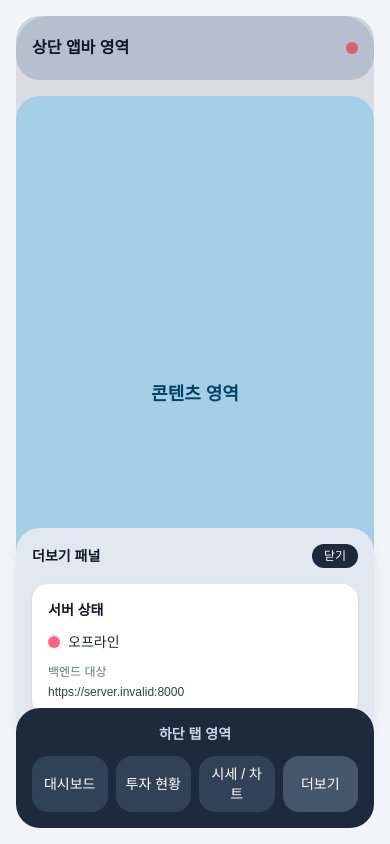
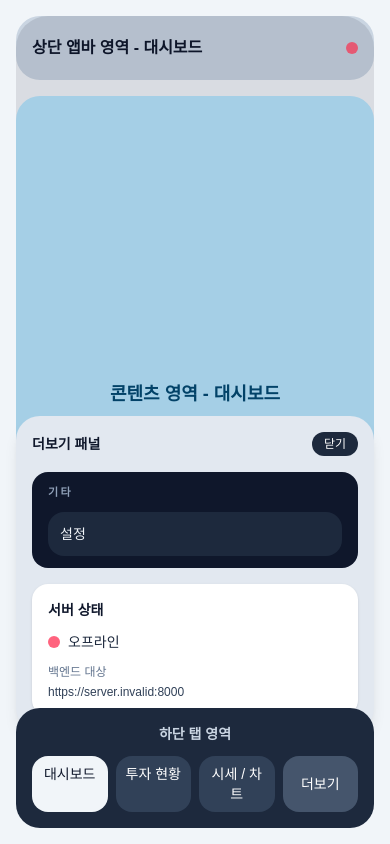
Before and after one commit to HoilRyu/session-trading, a React (Vite) app in the folder frontend/: page /dashboard in a window 390 px wide. Both pictures are taken after a click on the button "더보기". Built offline with nearby package versions, Linux system fonts and the light colour scheme; no server answers.

Commit message:
feat: 모바일 메뉴 라우팅 추가

```diff
--- a/frontend/src/app/router.tsx
+++ b/frontend/src/app/router.tsx
@@ -1,5 +1,11 @@
 import { createBrowserRouter, Navigate } from 'react-router'
 
+import {
+  DASHBOARD_NAV_ITEM,
+  INVESTMENT_STATUS_NAV_ITEM,
+  MARKET_CHART_NAV_ITEM,
+  SETTINGS_NAV_ITEM,
+} from '../features/navigation/navigationItems'
 import { DashboardPage } from '../pages/DashboardPage'
 import { HomePage } from '../pages/HomePage'
 import { InvestmentStatusPage } from '../pages/InvestmentStatusPage'
@@ -19,18 +25,22 @@ export const routes = [
       {
         path: 'dashboard',
         element: <DashboardPage />,
+        handle: { menuLabel: DASHBOARD_NAV_ITEM.label },
       },
       {
         path: 'investment-status',
         element: <InvestmentStatusPage />,
+        handle: { menuLabel: INVESTMENT_STATUS_NAV_ITEM.label },
       },
       {
         path: 'market-chart',
         element: <MarketChartPage />,
+        handle: { menuLabel: MARKET_CHART_NAV_ITEM.label },
       },
       {
         path: 'settings',
         element: <SettingsPage />,
+        handle: { menuLabel: SETTINGS_NAV_ITEM.label },
       },
     ],
   },
--- a/frontend/src/features/navigation/DesktopSidebarMenu.tsx
+++ b/frontend/src/features/navigation/DesktopSidebarMenu.tsx
@@ -1,32 +1,6 @@
 import { NavLink } from 'react-router'
 
-type SidebarMenuItem = {
-  label: string
-  to: string
-}
-
-type SidebarMenuSection = {
-  title: string
-  items: SidebarMenuItem[]
-}
-
-const SIDEBAR_MENU_SECTIONS: SidebarMenuSection[] = [
-  {
-    title: '대시보드',
-    items: [{ label: '대시보드', to: '/dashboard' }],
-  },
-  {
-    title: '투자',
-    items: [
-      { label: '투자 현황', to: '/investment-status' },
-      { label: '시세 / 차트', to: '/market-chart' },
-    ],
-  },
-  {
-    title: '기타',
-    items: [{ label: '설정', to: '/settings' }],
-  },
-]
+import { SIDEBAR_MENU_SECTIONS } from './navigationItems'
 
 export function DesktopSidebarMenu() {
   return (
@@ -52,7 +26,7 @@ export function DesktopSidebarMenu() {
               {section.items.map((item) => (
                 <NavLink
                   key={item.label}
-                  to={item.to}
+                  to={item.path}
                   className={({ isActive }) =>
                     [
                       'flex w-full items-center justify-between rounded-2xl border px-3 py-3 text-left text-sm font-medium transition-colors',
--- /dev/null
+++ b/frontend/src/features/navigation/navigationItems.ts
@@ -0,0 +1,52 @@
+export type NavigationItem = {
+  label: string
+  path: string
+}
+
+export type NavigationSection = {
+  title: string
+  items: NavigationItem[]
+}
+
+export const DASHBOARD_NAV_ITEM: NavigationItem = {
+  label: '대시보드',
+  path: '/dashboard',
+}
+
+export const INVESTMENT_STATUS_NAV_ITEM: NavigationItem = {
+  label: '투자 현황',
+  path: '/investment-status',
+}
+
+export const MARKET_CHART_NAV_ITEM: NavigationItem = {
+  label: '시세 / 차트',
+  path: '/market-chart',
+}
+
+export const SETTINGS_NAV_ITEM: NavigationItem = {
+  label: '설정',
+  path: '/settings',
+}
+
+export const SIDEBAR_MENU_SECTIONS: NavigationSection[] = [
+  {
+    title: '대시보드',
+    items: [DASHBOARD_NAV_ITEM],
+  },
+  {
+    title: '투자',
+    items: [INVESTMENT_STATUS_NAV_ITEM, MARKET_CHART_NAV_ITEM],
+  },
+  {
+    title: '기타',
+    items: [SETTINGS_NAV_ITEM],
+  },
+]
+
+export const MOBILE_PRIMARY_NAV_ITEMS: NavigationItem[] = [
+  DASHBOARD_NAV_ITEM,
+  INVESTMENT_STATUS_NAV_ITEM,
+  MARKET_CHART_NAV_ITEM,
+]
+
+export const MOBILE_MORE_NAV_ITEMS: NavigationItem[] = [SETTINGS_NAV_ITEM]
--- a/frontend/src/pages/HomePage.tsx
+++ b/frontend/src/pages/HomePage.tsx
@@ -1,5 +1,5 @@
 import { useState } from 'react'
-import { Outlet } from 'react-router'
+import { NavLink, Outlet, useMatches } from 'react-router'
 
 import {
   BackendStatusCard,
@@ -7,6 +7,10 @@ import {
   BackendStatusPanel,
 } from '../features/backend-status/components/BackendStatus'
 import { DesktopSidebarMenu } from '../features/navigation/DesktopSidebarMenu'
+import {
+  MOBILE_MORE_NAV_ITEMS,
+  MOBILE_PRIMARY_NAV_ITEMS,
+} from '../features/navigation/navigationItems'
 import { useBackendHealth } from '../features/backend-status/useBackendHealth'
 
 type MobileAreaBlockProps = {
@@ -27,7 +31,16 @@ function MobileAreaBlock({ label, className }: MobileAreaBlockProps) {
 export function HomePage() {
   const [isMoreOpen, setIsMoreOpen] = useState(false)
   const { status, target } = useBackendHealth()
+  const matches = useMatches()
   const closeMorePanel = () => setIsMoreOpen(false)
+  const activeRouteMatch = [...matches].reverse().find((match) => {
+    const handle = match.handle as { menuLabel?: unknown } | undefined
+
+    return typeof handle?.menuLabel === 'string'
+  })
+  const activeMenuLabel =
+    (activeRouteMatch?.handle as { menuLabel?: string } | undefined)?.menuLabel ??
+    '대시보드'
 
   return (
     <main className="min-h-screen bg-slate-100">
@@ -47,11 +60,13 @@ export function HomePage() {
 
       <section className="relative flex h-screen flex-col gap-4 overflow-hidden p-4 md:hidden">
         <div className="flex h-16 items-center justify-between rounded-3xl bg-slate-300 px-4 text-slate-900">
-          <span className="text-base font-semibold">상단 앱바 영역</span>
+          <span className="text-base font-semibold">
+            {`상단 앱바 영역 - ${activeMenuLabel}`}
+          </span>
           <BackendStatusDot status={status} />
         </div>
         <MobileAreaBlock
-          label="콘텐츠 영역"
+          label={`콘텐츠 영역 - ${activeMenuLabel}`}
           className="min-h-0 flex-1 bg-sky-200 text-sky-900"
         />
         {isMoreOpen ? (
@@ -78,6 +93,31 @@ export function HomePage() {
                 </button>
               </div>
 
+              <div className="mt-4 rounded-2xl bg-slate-900 px-4 py-3 text-white">
+                <p className="text-[11px] font-semibold uppercase tracking-[0.22em] text-slate-400">
+                  기타
+                </p>
+                <div className="mt-3 flex flex-col gap-2">
+                  {MOBILE_MORE_NAV_ITEMS.map((item) => (
+                    <NavLink
+                      key={item.path}
+                      to={item.path}
+                      onClick={closeMorePanel}
+                      className={({ isActive }) =>
+                        [
+                          'rounded-2xl px-3 py-3 text-sm font-medium transition-colors',
+                          isActive
+                            ? 'bg-slate-100 text-slate-900'
+                            : 'bg-slate-800 text-slate-100',
+                        ].join(' ')
+                      }
+                    >
+                      {item.label}
+                    </NavLink>
+                  ))}
+                </div>
+              </div>
+
               <BackendStatusPanel status={status} target={target} />
             </div>
           </>
@@ -87,27 +127,21 @@ export function HomePage() {
             하단 탭 영역
           </div>
           <div className="mt-3 grid grid-cols-4 gap-2 text-center text-sm font-medium">
-            <button
-              type="button"
-              onClick={closeMorePanel}
-              className="rounded-2xl bg-slate-700 px-2 py-2"
-            >
-              대시보드
-            </button>
-            <button
-              type="button"
-              onClick={closeMorePanel}
-              className="rounded-2xl bg-slate-700 px-2 py-2"
-            >
-              투자 현황
-            </button>
-            <button
-              type="button"
-              onClick={closeMorePanel}
-              className="rounded-2xl bg-slate-700 px-2 py-2"
-            >
-              시세 / 차트
-            </button>
+            {MOBILE_PRIMARY_NAV_ITEMS.map((item) => (
+              <NavLink
+                key={item.path}
+                to={item.path}
+                onClick={closeMorePanel}
+                className={({ isActive }) =>
+                  [
+                    'rounded-2xl px-2 py-2',
+                    isActive ? 'bg-slate-100 text-slate-900' : 'bg-slate-700',
+                  ].join(' ')
+                }
+              >
+                {item.label}
+              </NavLink>
+            ))}
             <button
               type="button"
               aria-label="더보기 열기"
```
Also changed, not shown: 2 other files (tests, documents, lock files or other folders).
